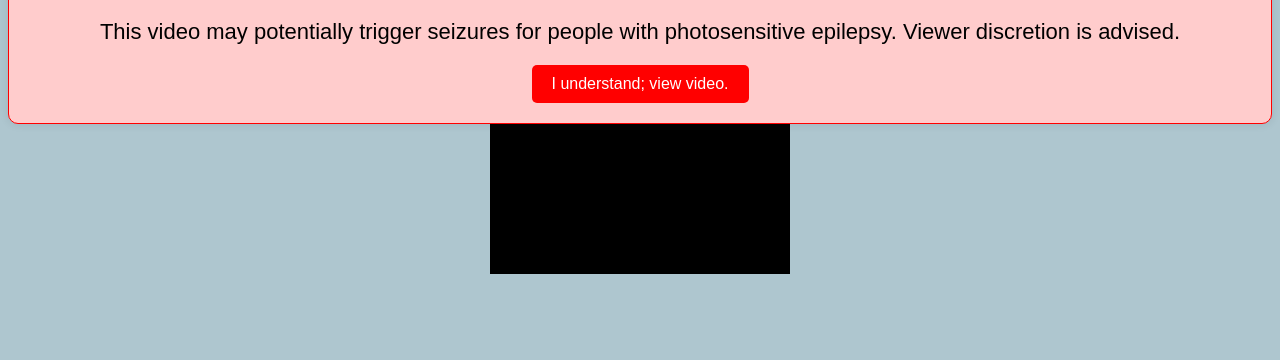
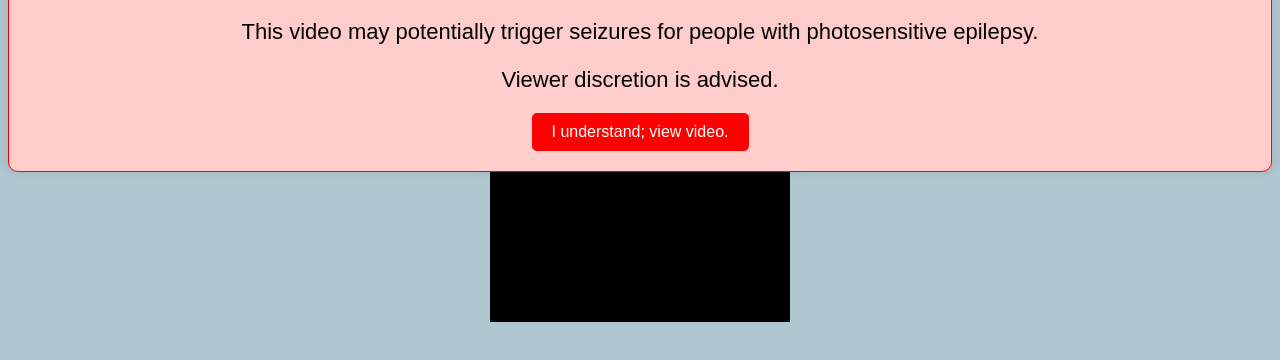
Before and after one commit to serene-meadow/colorful_display, a plain HTML site: page website/index.html in a window 1280 px wide. Shown: the part 90-450 px from the top of the page. Drawn offline with Linux system fonts and the light colour scheme.

Commit message:
Split warning paragraph to two.

```diff
--- a/website/index.html
+++ b/website/index.html
@@ -24,7 +24,8 @@
 <body>
     <div id=epilepsy_warning>
         <h1>WARNING</h1>
-        <p>This video may potentially trigger seizures for people with photosensitive epilepsy. Viewer discretion is advised.</p>
+        <p>This video may potentially trigger seizures for people with photosensitive epilepsy.</p>
+        <p>Viewer discretion is advised.</p>
         <button onclick="showCanvas()">I understand; view video.</button>
     </div>
 
```
